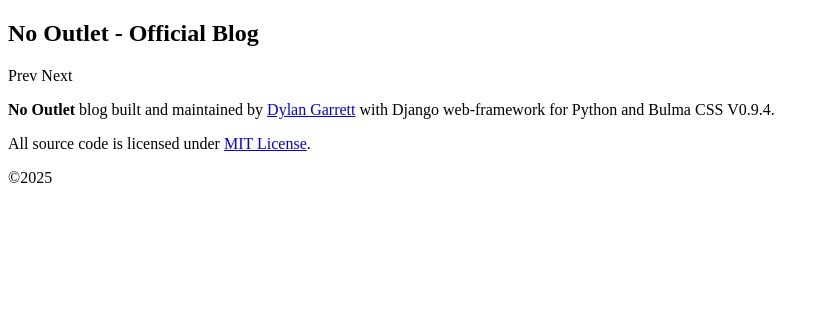
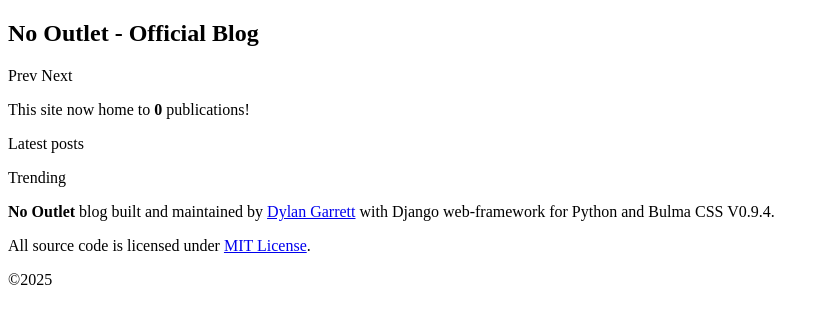
Before and after one commit to 8bitmaidenless/pro-blog, a Django app: page /blog/ in a window 1280 px wide. Shown: the part 62-386 px from the top of the page, without its empty margins (0-829 px from the left). Run offline with Django 4.2, Linux system fonts and the light colour scheme; data that the repository does not hold is empty.

Commit message:
various template filters and tags for QoL features

```diff
--- /dev/null
+++ b/problog/blog/templates/blog/post/includes/latest_posts.html
@@ -0,0 +1,10 @@
+<aside class="menu box">
+    <p class="menu-label is-size-5">Latest posts</p>
+    <ul class="menu-list">
+        {% for post in latest_posts %}
+        <li>
+            <a href="{{ post.get_absolute_url }}">{{ post.title }}</a>
+        </li>
+        {% endfor %}
+    </ul>
+</aside>
--- /dev/null
+++ b/problog/blog/templatetags/blogtags.py
@@ -0,0 +1,25 @@
+from django import template
+from django.db.models import Count
+
+from blog.models import Post
+
+
+register = template.Library()
+
+
+@register.simple_tag
+def total_posts():
+    return Post.published.count()
+
+
+@register.inclusion_tag('blog/post/includes/latest_posts.html')
+def show_latest_posts(count=5):
+    latest_posts = Post.published.order_by('-publish')[:count]
+    return {'latest_posts': latest_posts}
+
+
+@register.simple_tag
+def get_most_commented_posts(count=5):
+    return Post.published.annotate(
+        total_comments=Count('comments')
+    ).order_by('-total_comments')[:count]
--- a/problog/frontend/templates/base.html
+++ b/problog/frontend/templates/base.html
@@ -1,4 +1,4 @@
-{% load static uitags %}
+{% load static uitags blogtags %}
 <!DOCTYPE html>
 <html lang="en">
     <head>
@@ -92,6 +92,28 @@
                         {% block content %}{% endblock %}
                     </div>
                     <div class="column is-3">
+                        <div class="block content has-text-centered">
+                            <p class="is-size-6 has-text-weight-semibold">
+                                This site now home to <strong>{% total_posts %}</strong> publications!
+                            </p>
+                        </div>
+                        <div class="block">
+                            {% show_latest_posts 3 %}
+                        </div>
+                        <div class="block">
+                            {%  get_most_commented_posts as most_commented %}
+                            <aside class="menu box">
+                                <p class="menu-label is-size-5">Trending</p>
+                                <ul class="menu-list">
+                                    {% for post in most_commented %}
+                                    <li>
+                                        <a href="{{ post.get_absolute_url }}">{{ post.title }}</a>
+                                    </li>
+                                    {% endfor %}
+                                </ul>
+                            </aside>
+
+                        </div>
                         <div class="block">
                             {% block sidenav %}
                             {% endblock %}
```
Also changed, not shown: problog/blog/templatetags/__init__.py (added).
